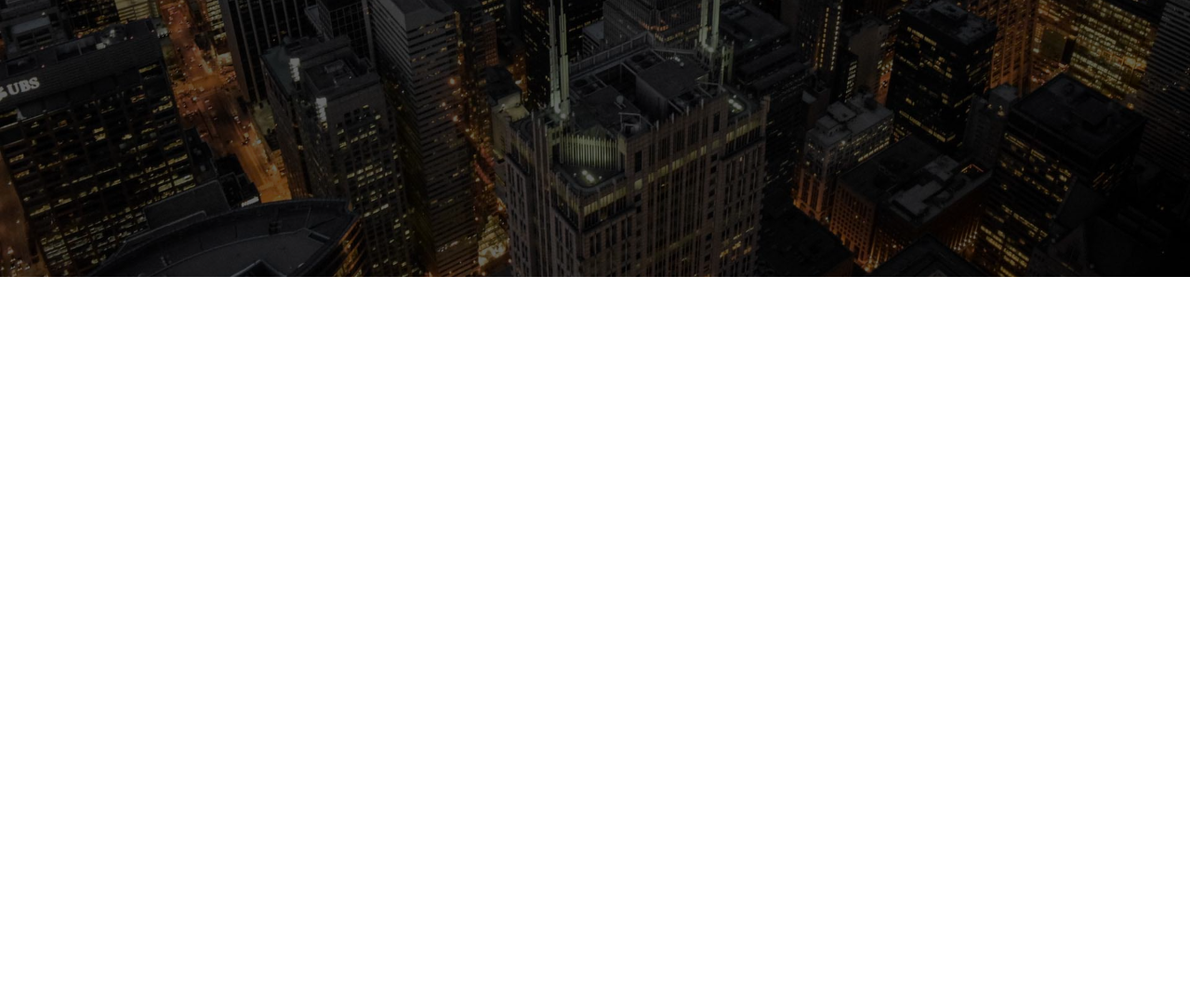
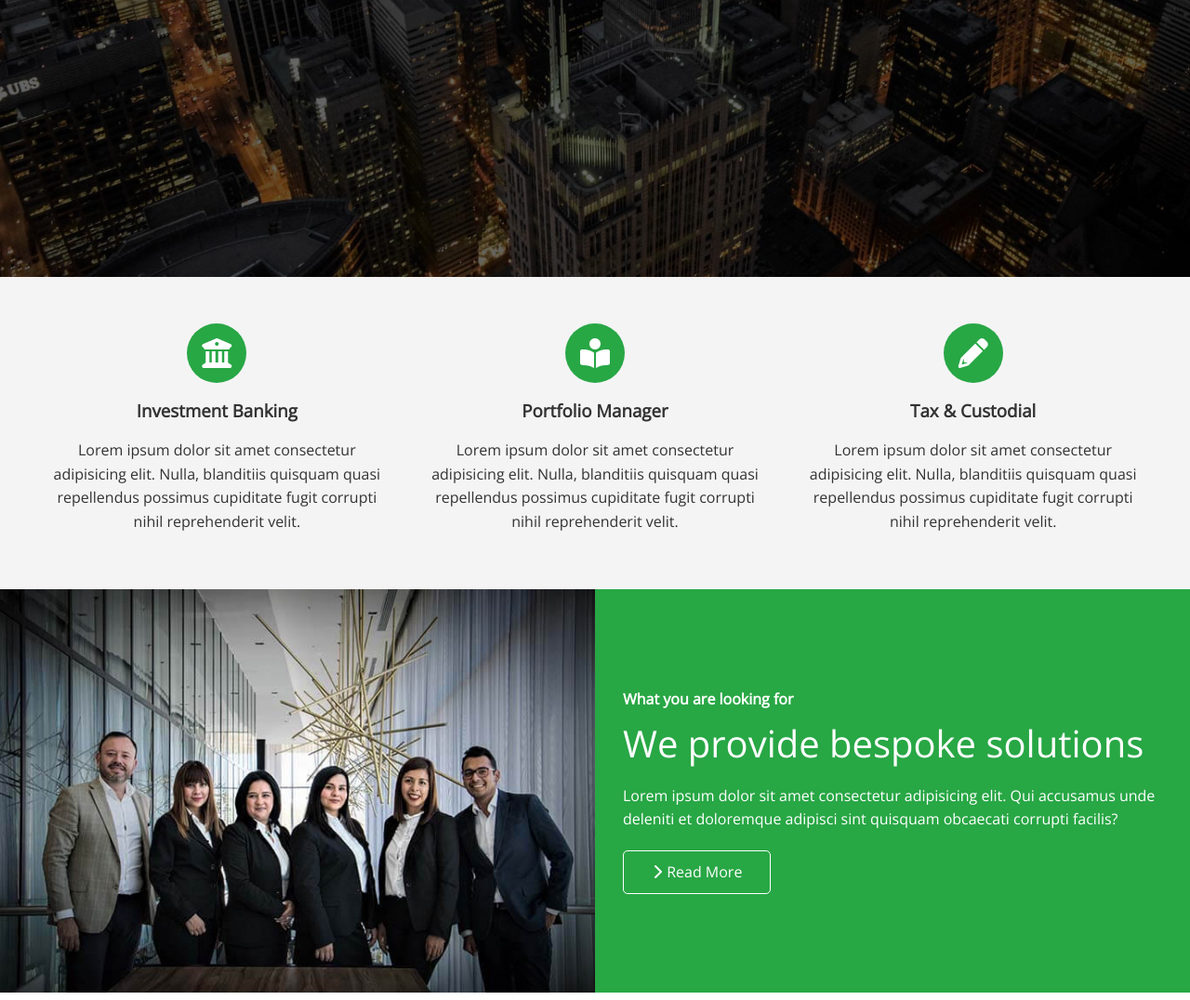
Before and after one commit to s-khodjaev/edge_ledger, a website: page index.html in a window 1280 px wide. Shown: the part 502-1578 px from the top of the page at 93% size. Before the commit the page ends 800 px from the top, so only its background shows below. Drawn offline with nearby package versions, Linux system fonts and the light colour scheme.

Commit message:
add icons & solutions sections

```diff
--- a/css/main.css
+++ b/css/main.css
@@ -113,3 +113,22 @@
 .hero * {
   z-index: 10;
 }
+
+/* Icons */
+
+.icons {
+  padding: 30px;
+}
+
+.icons h3 {
+  font-weight: bold;
+  margin-bottom: 15px;
+}
+
+.icons i {
+  background-color: #28a745;
+  color: #fff;
+  padding: 1rem;
+  border-radius: 50%;
+  margin-bottom: 15px;
+}
--- a/css/utilities.css
+++ b/css/utilities.css
@@ -8,7 +8,7 @@
   color: #0284d0;
 }
 
-/* Button */
+/* Buttons */
 
 .btn {
   cursor: pointer;
@@ -24,22 +24,88 @@
   opacity: 0.9;
 }
 
-.btn-primary {
+.btn-primary, .bg-primary {
   background-color: #28a745;
   color: #fff;
 }
 
-.btn-secondary {
+.btn-secondary, .bg-secondary {
   background-color: #0284d0;
   color: #fff;
 }
 
-.btn-dark {
+.btn-dark, .bg-dark {
   background-color: #333;
   color: #fff;
 }
 
-.btn-light {
+.btn-light, .bg-light {
   background-color: #f4f4f4;
   color: #333;
 }
+
+.btn-outline {
+  background: transparent;
+  border: 1px solid #fff;
+}
+
+/* Flex items */
+
+.flex-items {
+  display: flex;
+  text-align: center;
+  justify-content: center;
+  align-items: center;
+  height: 100%;
+}
+
+.flex-items > div {
+  padding: 20px;
+}
+
+/* Flex columns */
+
+.flex-columns .row {
+  display: flex;
+  flex-wrap: wrap;
+  width: 100%;
+}
+
+.flex-columns .column {
+  display: flex;
+  flex-direction: column;
+  flex-basis: 100%;
+  flex: 1;
+}
+
+.flex-columns .column .column-1,
+.flex-columns .column .column-2 {
+  height: 100%;
+}
+
+.flex-columns img {
+  width: 100%;
+  height: 100%;
+  object-fit: cover;
+}
+
+.flex-columns .column .column-2 {
+  display: flex;
+  flex-direction: column;
+  align-items: flex-start;
+  justify-content: center;
+  padding: 30px;
+}
+
+.flex-columns h2 {
+  font-size: 40px;
+  font-weight: 100;
+}
+
+.flex-columns h4 {
+  margin-bottom: 10px;
+}
+
+.flex-columns p {
+  margin: 20px 0;
+}
--- a/index.html
+++ b/index.html
@@ -35,5 +35,58 @@
   </header>
   <!-- /Hero -->
 
+  <main>
+
+  <!-- About: Icons -->
+    <section id="id" class="icons bg-light">
+      <div class="flex-items">
+        <div>
+          <i class="fas fa-university fa-2x"></i>
+          <div>
+            <h3>Investment Banking</h3>
+            <p>Lorem ipsum dolor sit amet consectetur adipisicing elit. Nulla, blanditiis quisquam quasi repellendus possimus cupiditate fugit corrupti nihil reprehenderit velit.</p>
+          </div>
+        </div>
+        <div>
+          <i class="fas fa-book-reader fa-2x"></i>
+          <div>
+            <h3>Portfolio Manager</h3>
+            <p>Lorem ipsum dolor sit amet consectetur adipisicing elit. Nulla, blanditiis quisquam quasi repellendus possimus cupiditate fugit corrupti nihil reprehenderit velit.</p>
+          </div>
+        </div>
+        <div>
+          <i class="fas fa-pencil-alt fa-2x"></i>
+          <div>
+            <h3>Tax & Custodial</h3>
+            <p>Lorem ipsum dolor sit amet consectetur adipisicing elit. Nulla, blanditiis quisquam quasi repellendus possimus cupiditate fugit corrupti nihil reprehenderit velit.</p>
+          </div>
+        </div>
+      </div>
+    </section>
+  <!-- /About: Icons -->
+
+  <!-- About: Solutions -->
+  <section class="solutions flex-columns">
+    <div class="row">
+      <div class="column">
+        <div class="column-1">
+          <img src="img/home/people.jpg" alt="">
+        </div>
+      </div>
+      <div class="column">
+        <div class="column-2 bg-primary">
+          <h4>What you are looking for</h4>
+          <h2>We provide bespoke solutions</h2>
+          <p>Lorem ipsum dolor sit amet consectetur adipisicing elit. Qui accusamus unde deleniti et doloremque adipisci sint quisquam obcaecati corrupti facilis?</p>
+          <a href="#" class="btn btn-outline"><i class="fas fa-chevron-right"></i> Read More</a>
+        </div>
+      </div>
+    </div>
+  </section>
+  <!-- /About: Solutions -->
+
+  </main>
+
+
 </body>
 </html>
```
